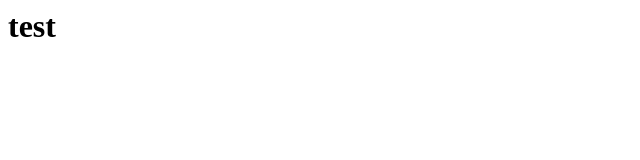
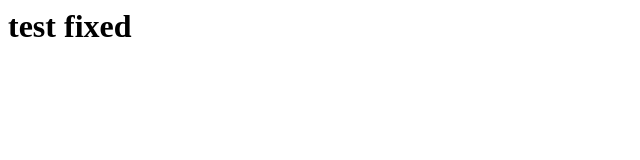
Before and after one commit to ethan731/my-web, a plain HTML site: page index.html in a window 1280 px wide. Shown: the whole page, without its empty margins (0-640 px from the left). Drawn offline with Linux system fonts and the light colour scheme.

Commit message:
文言修正

```diff
--- a/index.html
+++ b/index.html
@@ -1 +1 @@
-<h1>test</h1h1>
+<h1>test fixed</h1h1>
```
